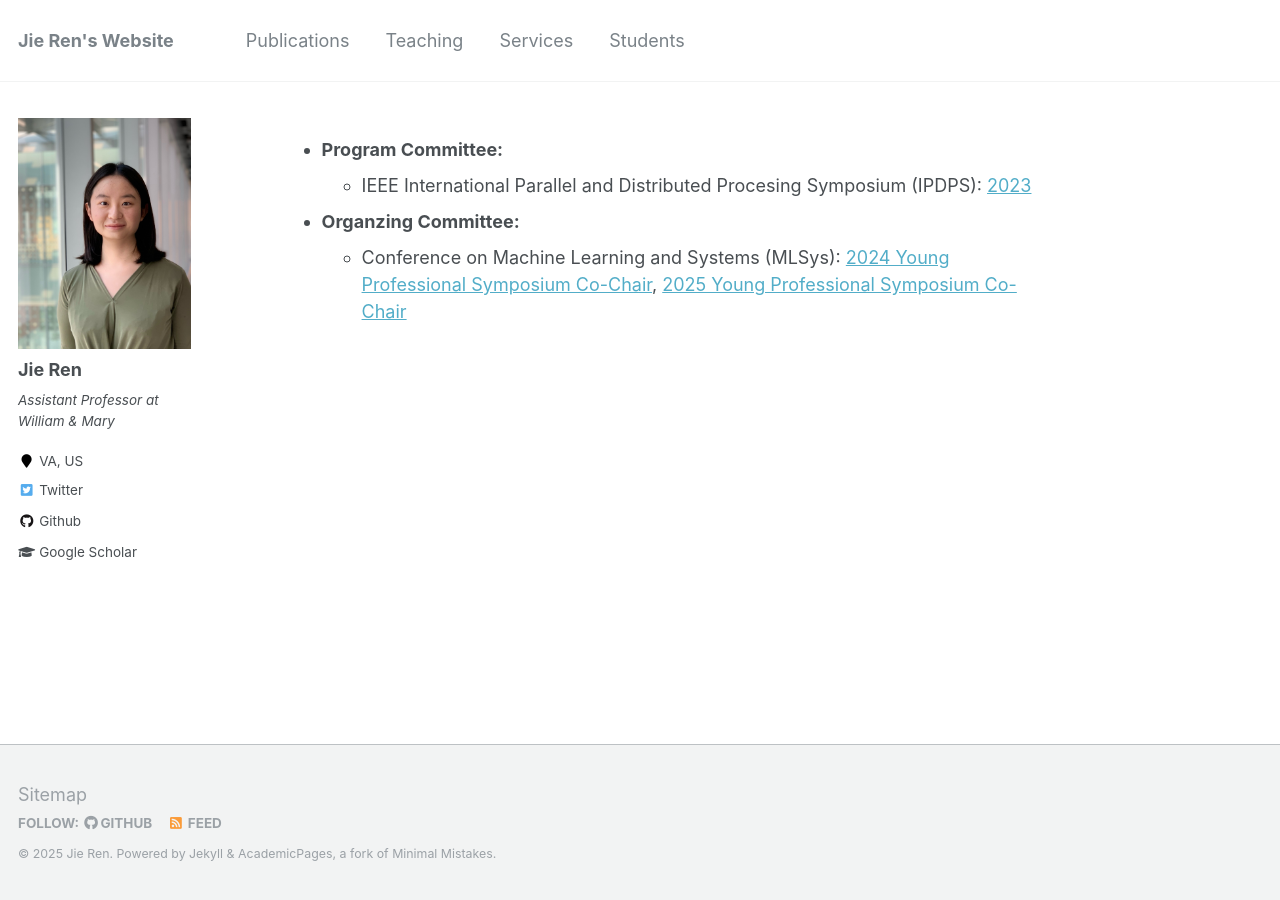
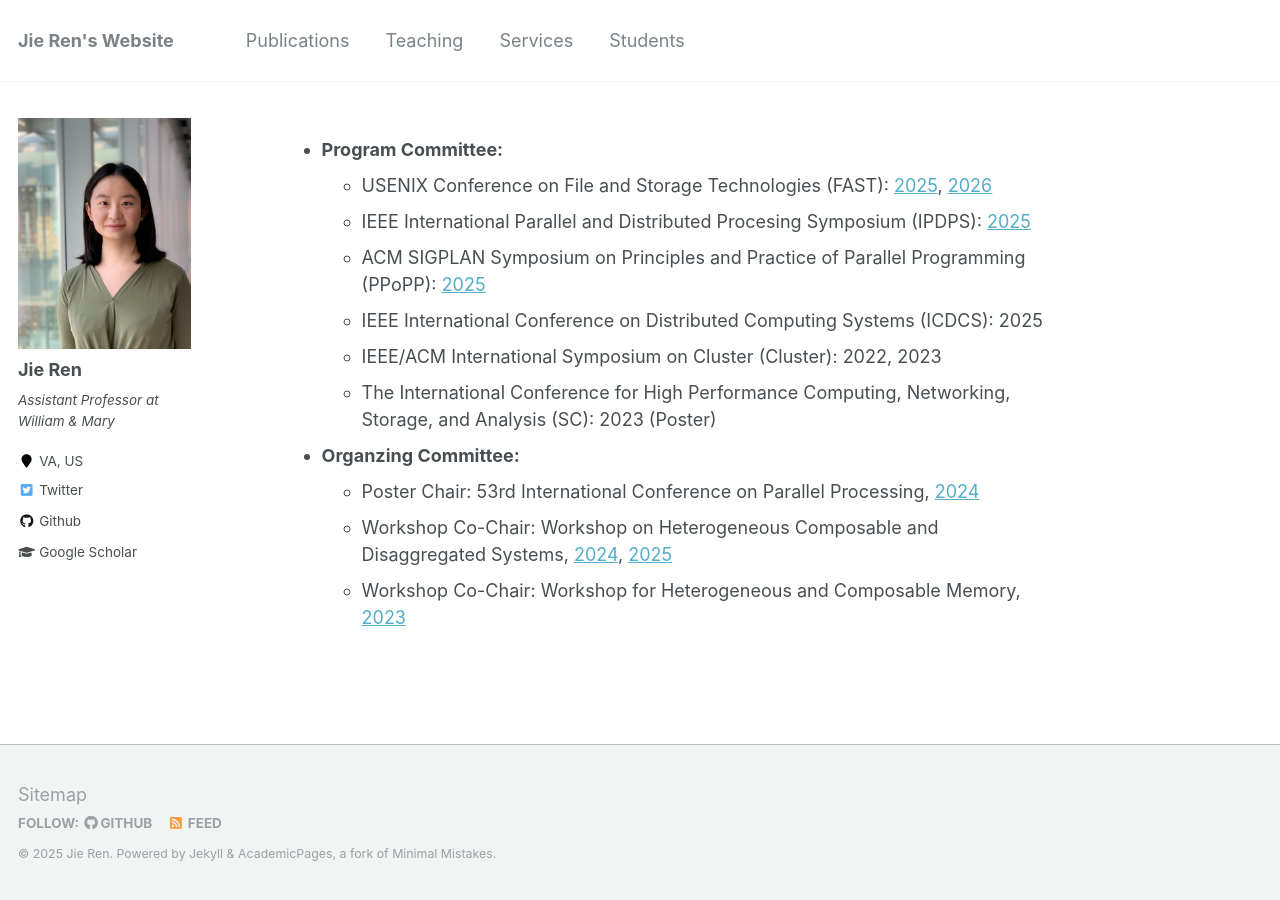
Before and after one commit to jren73/jren73.github.io, a Jekyll site: the page built from services.md, in a window 1280 px wide. Built offline with Jekyll 4.4.1, drawn with Linux system fonts in a browser that asks for light colours; our own code applies the rules of GitHub Pages for plain Markdown files.

Commit message:
update service

```diff
--- a/services.md
+++ b/services.md
@@ -1,6 +1,15 @@
 - **Program Committee:**
-	- IEEE International Parallel and Distributed Procesing Symposium (IPDPS): [2023](https://www.ipdps.org/ipdps2023/2023-.html)
+	- USENIX Conference on File and Storage Technologies (FAST): [2025](https://www.usenix.org/conference/fast25), [2026](https://www.usenix.org/conference/fast26)
+	- IEEE International Parallel and Distributed Procesing Symposium (IPDPS): [2025](https://www.ipdps.org)
+	- ACM SIGPLAN Symposium on Principles and Practice of Parallel Programming (PPoPP): [2025](https://ppopp25.sigplan.org)
+	- IEEE International Conference on Distributed Computing Systems (ICDCS): 2025
+	- IEEE/ACM International Symposium on Cluster (Cluster): 2022, 2023
+	- The International Conference for High Performance Computing, Networking, Storage, and Analysis (SC): 2023 (Poster)
+
+
 
 
 - **Organzing Committee:**
-	- Conference on Machine Learning and Systems (MLSys): [2024 Young Professional Symposium Co-Chair](https://sites.google.com/view/mlsys24yps/home), [2025 Young Professional Symposium Co-Chair](https://mlsys.org/Conferences/2025/YPS)
+	- Poster Chair: 53rd International Conference on Parallel Processing, [2024](https://icpp2024.org)
+	-  Workshop Co-Chair: Workshop on Heterogeneous Composable and Disaggregated Systems, [2024](https://hcds-workshop.github.io/edition/2024/), [2025](https://hcds-workshop.github.io/edition/2025/)
+	- Workshop Co-Chair: Workshop for Heterogeneous and Composable Memory, [2023](https://hcm-workshop.github.io)
```
